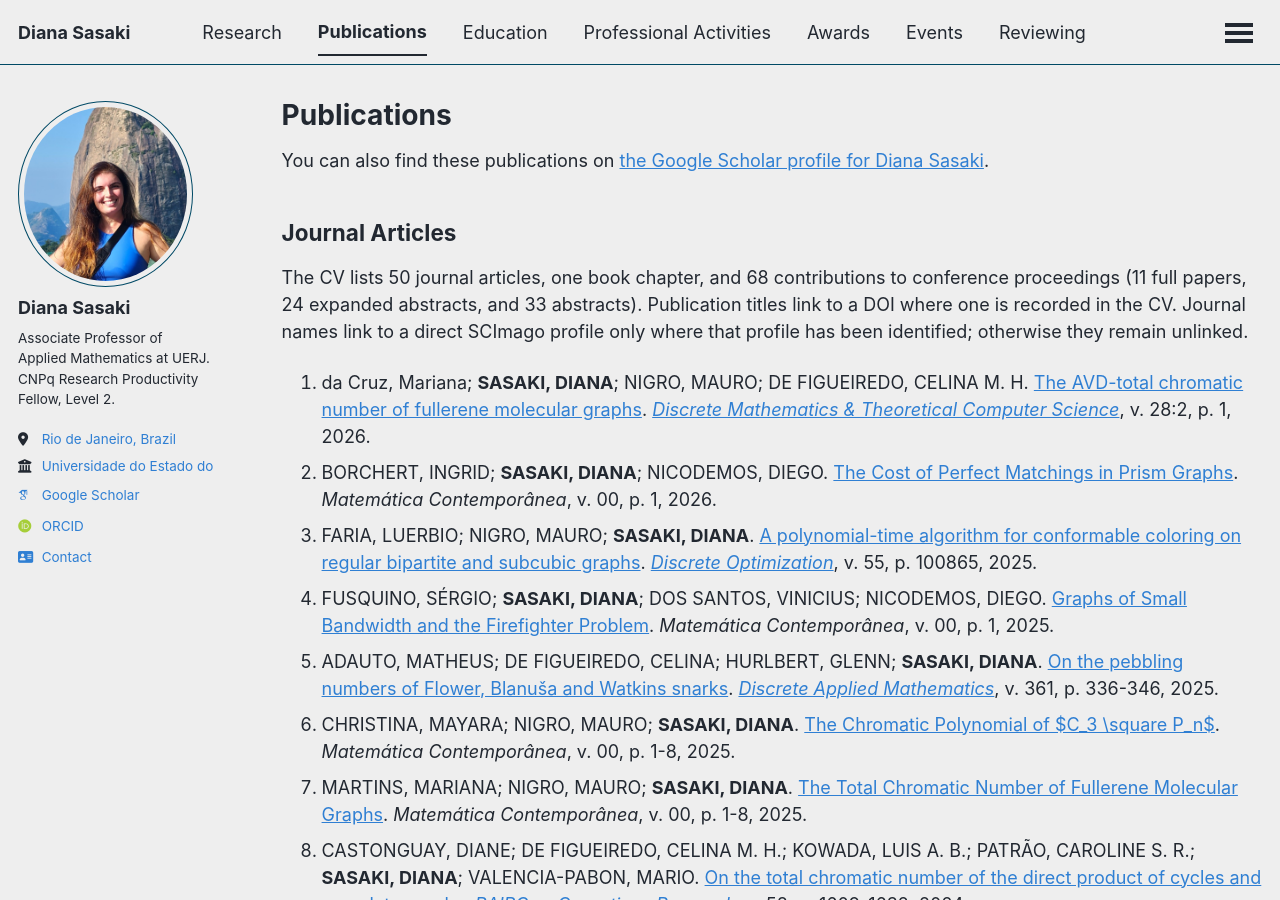
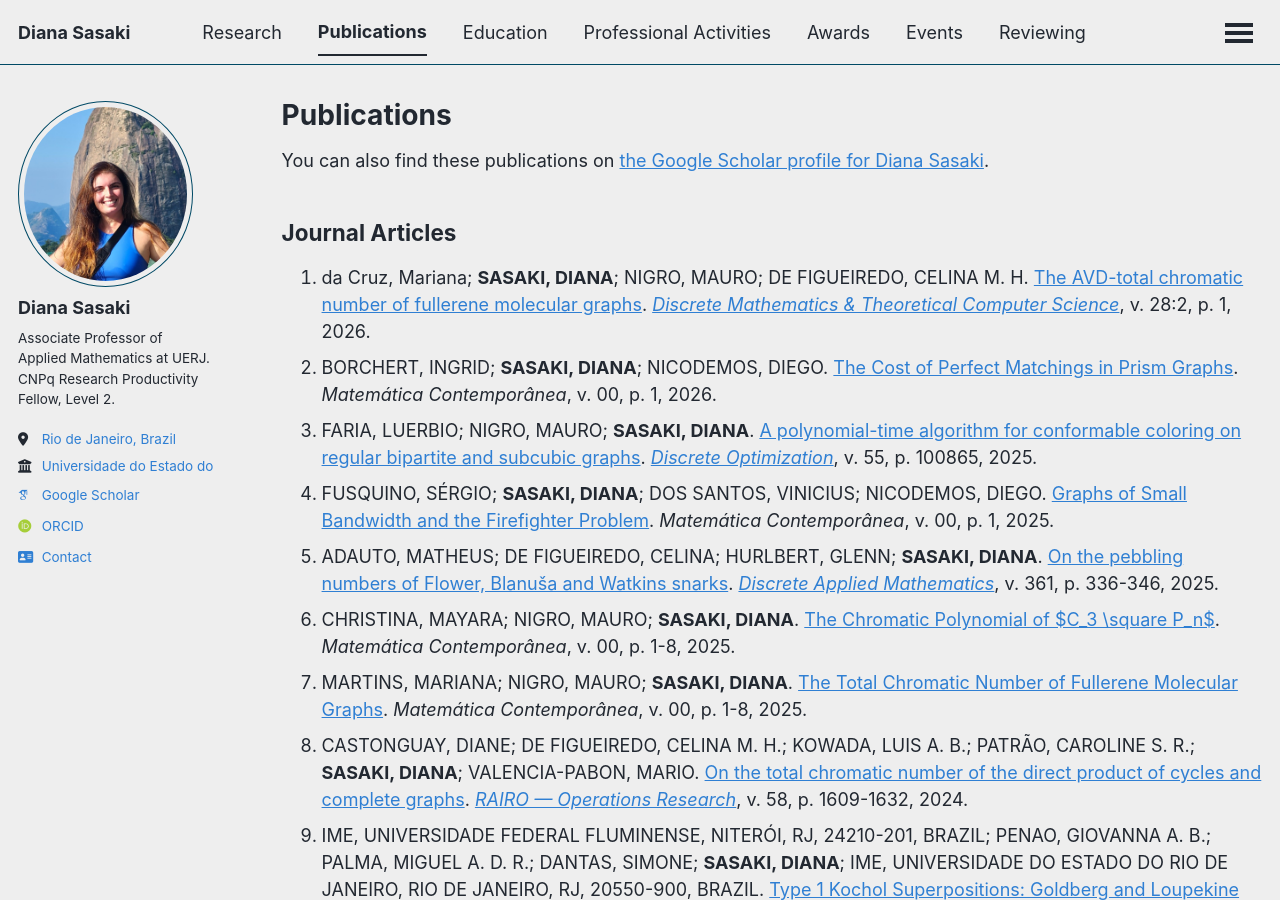
Before and after one commit to dianasasaki/dianasasaki.github.io, a Jekyll site: the page built from _pages/publications.md, in a window 1280 px wide and 900 px high. Built offline with Jekyll 4.4.1, drawn with Linux system fonts in a browser that asks for light colours; some web fonts are replaced; a script bundle is joined from its source files by our own code; library files that are not in the unit come from our copies.

Commit message:
Add files via upload
updates

```diff
--- a/_pages/publications.md
+++ b/_pages/publications.md
@@ -11,8 +11,6 @@ You can also find these publications on [the Google Scholar profile for Diana Sa
 {% endif %}
 
 ## Journal Articles
-
-The CV lists 50 journal articles, one book chapter, and 68 contributions to conference proceedings (11 full papers, 24 expanded abstracts, and 33 abstracts). Publication titles link to a DOI where one is recorded in the CV. Journal names link to a direct SCImago profile only where that profile has been identified; otherwise they remain unlinked.
 
 1. da Cruz, Mariana; **SASAKI, DIANA**; NIGRO, MAURO; DE FIGUEIREDO, CELINA M. H. [The AVD-total chromatic number of fullerene molecular graphs](https://doi.org/10.46298/dmtcs.15003). [*Discrete Mathematics & Theoretical Computer Science*](https://www.scimagojr.com/journalsearch.php?q=78470&tip=sid&clean=0), v. 28:2, p. 1, 2026.
 2. BORCHERT, INGRID; **SASAKI, DIANA**; NICODEMOS, DIEGO. [The Cost of Perfect Matchings in Prism Graphs](https://doi.org/10.1007/s44425-025-00037-0). *Matemática Contemporânea*, v. 00, p. 1, 2026.
```
